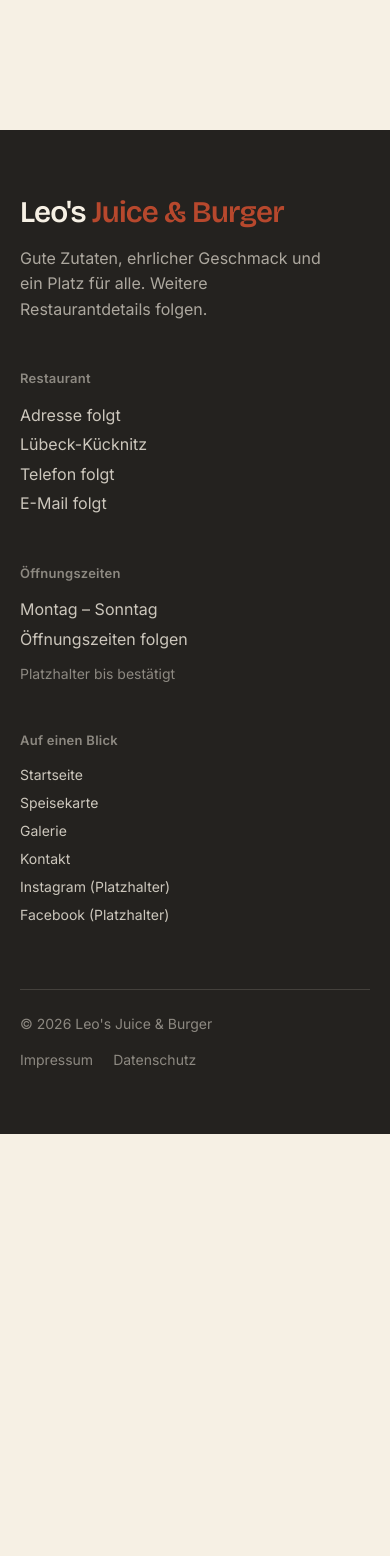
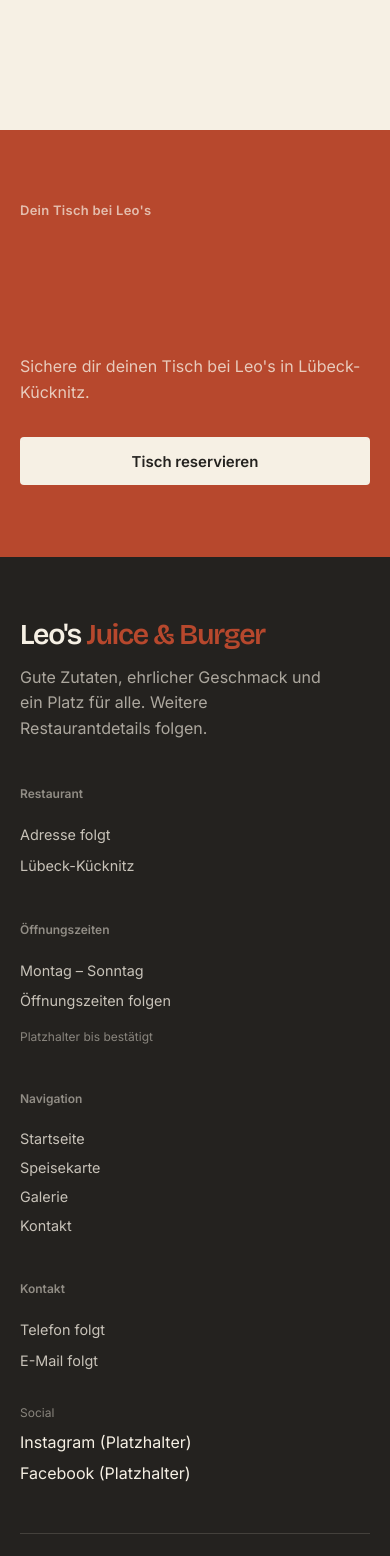
Before and after one commit to veokleo-create07/leosjuiceandburger.lubeck-kucknitz, a Next.js app: page /de in a window 390 px wide. Shown: the part 5120-6676 px from the top of the page. Before the commit the page ends 6254 px from the top, so only its background shows below. Built offline with nearby package versions, Linux system fonts and the light colour scheme; no server answers.

Commit message:
Add final reservation CTA and refine footer

```diff
--- a/messages/de.json
+++ b/messages/de.json
@@ -68,6 +68,12 @@
     "imageAlt": "Einladende Restaurantatmosphäre mit Tischen und warmem Tageslicht",
     "temporaryImageNote": "Temporäres Bild – wird durch Leo's Fotografie ersetzt."
   },
+  "reservationCta": {
+    "label": "Dein Tisch bei Leo's",
+    "heading": "Lust auf richtig gute Burger?",
+    "supportingText": "Sichere dir deinen Tisch bei Leo's in Lübeck-Kücknitz.",
+    "button": "Tisch reservieren"
+  },
   "navigation": {
     "start": "Startseite",
     "menu": "Speisekarte",
@@ -92,6 +98,9 @@
     "phone": "Telefon folgt",
     "email": "E-Mail folgt",
     "openingHours": "Öffnungszeiten",
+    "navigation": "Navigation",
+    "contact": "Kontakt",
+    "social": "Social",
     "days": "Montag – Sonntag",
     "hours": "Öffnungszeiten folgen",
     "placeholderNote": "Platzhalter bis bestätigt",
--- a/messages/en.json
+++ b/messages/en.json
@@ -68,6 +68,12 @@
     "imageAlt": "Welcoming restaurant atmosphere with tables and warm daylight",
     "temporaryImageNote": "Temporary image – to be replaced with Leo's photography."
   },
+  "reservationCta": {
+    "label": "Your table at Leo's",
+    "heading": "Ready for really good burgers?",
+    "supportingText": "Reserve your table at Leo's in Lübeck-Kücknitz.",
+    "button": "Reserve a table"
+  },
   "navigation": {
     "start": "Home",
     "menu": "Menu",
@@ -92,6 +98,9 @@
     "phone": "Phone to follow",
     "email": "Email to follow",
     "openingHours": "Opening hours",
+    "navigation": "Navigation",
+    "contact": "Contact",
+    "social": "Social",
     "days": "Monday – Sunday",
     "hours": "Opening hours to follow",
     "placeholderNote": "Placeholder until confirmed",
--- a/src/app/[locale]/page.tsx
+++ b/src/app/[locale]/page.tsx
@@ -2,6 +2,7 @@ import { Hero } from "@/components/home/hero";
 import { About } from "@/components/home/about";
 import { Specialties } from "@/components/home/specialties";
 import { Visit } from "@/components/home/visit";
+import { ReservationCta } from "@/components/home/reservation-cta";
 
 export default function LocaleHomePage() {
   return (
@@ -10,6 +11,7 @@ export default function LocaleHomePage() {
       <Specialties />
       <About />
       <Visit />
+      <ReservationCta />
     </>
   );
 }
--- a/src/app/globals.css
+++ b/src/app/globals.css
@@ -925,6 +925,195 @@
   }
 }
 
+.reservation-cta {
+  background: var(--burnt-orange);
+  color: var(--cream);
+}
+
+.reservation-cta-inner {
+  display: flex;
+  align-items: end;
+  justify-content: space-between;
+  gap: 3rem;
+  padding-block: clamp(5rem, 10vw, 9rem);
+}
+
+.reservation-cta-label {
+  margin-bottom: 1.25rem;
+  color: color-mix(in srgb, var(--cream) 70%, transparent);
+}
+
+.reservation-cta-heading {
+  max-width: 54rem;
+  font-family: var(--font-heading);
+  font-size: clamp(3.25rem, 7vw, 7rem);
+  font-weight: 600;
+  line-height: 0.9;
+  letter-spacing: -0.06em;
+  animation: reservation-reveal 800ms cubic-bezier(0.22, 1, 0.36, 1) both;
+}
+
+@keyframes reservation-reveal {
+  from {
+    opacity: 0;
+    transform: translateY(1rem);
+  }
+
+  to {
+    opacity: 1;
+    transform: translateY(0);
+  }
+}
+
+@supports (animation-timeline: view()) {
+  .reservation-cta-heading {
+    animation-timeline: view();
+    animation-range: entry 0% cover 30%;
+  }
+}
+
+.reservation-cta-support {
+  max-width: 26rem;
+  margin-top: 1.5rem;
+  color: color-mix(in srgb, var(--cream) 78%, transparent);
+}
+
+.reservation-cta-button {
+  flex-shrink: 0;
+  background: var(--cream);
+  color: var(--charcoal);
+  transition: background-color 160ms ease, color 160ms ease, transform 160ms ease;
+}
+
+.reservation-cta-button:hover {
+  background: var(--charcoal);
+  color: var(--cream);
+  transform: translateY(-0.15rem);
+}
+
+.site-footer-grid {
+  display: grid;
+  grid-template-columns: minmax(13rem, 1.35fr) repeat(4, minmax(0, 1fr));
+  gap: clamp(2rem, 4vw, 4.5rem);
+}
+
+.site-footer-logo {
+  max-width: 16rem;
+  font-family: var(--font-heading);
+  font-size: clamp(1.8rem, 3vw, 2.5rem);
+  font-weight: 600;
+  line-height: 0.95;
+  letter-spacing: -0.04em;
+}
+
+.site-footer-heading {
+  color: color-mix(in srgb, var(--cream) 52%, transparent);
+  font-family: var(--font-sans);
+  font-size: 0.75rem;
+  font-weight: 600;
+}
+
+.site-footer-list {
+  display: flex;
+  flex-direction: column;
+  align-items: flex-start;
+  gap: 0.45rem;
+  margin-top: 1.25rem;
+  color: color-mix(in srgb, var(--cream) 78%, transparent);
+  font-size: 0.9rem;
+}
+
+.site-footer-note,
+.site-footer-subheading {
+  padding-top: 0.5rem;
+  color: color-mix(in srgb, var(--cream) 48%, transparent);
+  font-size: 0.75rem;
+}
+
+.site-footer-subheading {
+  margin-top: 1.5rem;
+}
+
+.site-footer-social {
+  display: flex;
+  flex-direction: column;
+  align-items: flex-start;
+  gap: 0.45rem;
+  margin-top: 0.5rem;
+}
+
+.site-footer-link {
+  transition: color 160ms ease;
+}
+
+.site-footer-link:hover {
+  color: var(--cream);
+}
+
+.site-footer-bottom {
+  display: flex;
+  flex-wrap: wrap;
+  justify-content: space-between;
+  gap: 1rem;
+  margin-top: clamp(3rem, 7vw, 6rem);
+  border-top: 1px solid color-mix(in srgb, var(--cream) 15%, transparent);
+  padding-top: 1.25rem;
+  color: color-mix(in srgb, var(--cream) 50%, transparent);
+  font-size: 0.8rem;
+}
+
+@media (max-width: 1100px) {
+  .site-footer-grid {
+    grid-template-columns: repeat(4, minmax(0, 1fr));
+  }
+
+  .site-footer-brand {
+    grid-column: 1 / -1;
+  }
+}
+
+@media (max-width: 767px) {
+  .reservation-cta-inner {
+    display: block;
+    padding-block: 4.5rem;
+  }
+
+  .reservation-cta-heading {
+    font-size: clamp(3.2rem, 13vw, 4.75rem);
+  }
+
+  .reservation-cta-button {
+    width: 100%;
+    margin-top: 2rem;
+  }
+
+  .site-footer-grid {
+    display: grid;
+    grid-template-columns: 1fr;
+    gap: 2.75rem;
+  }
+
+  .site-footer-brand {
+    grid-column: auto;
+  }
+
+  .site-footer-bottom {
+    flex-direction: column;
+    align-items: flex-start;
+  }
+}
+
+@media (prefers-reduced-motion: reduce) {
+  .reservation-cta-heading {
+    animation: none;
+  }
+
+  .reservation-cta-button,
+  .site-footer-link {
+    transition: none;
+  }
+}
+
 body {
   background: var(--cream);
   color: var(--charcoal);
--- /dev/null
+++ b/src/components/home/reservation-cta.tsx
@@ -0,0 +1,26 @@
+import { useTranslations } from "next-intl";
+
+import { Link } from "@/i18n/navigation";
+
+export function ReservationCta() {
+  const t = useTranslations("reservationCta");
+
+  return (
+    <section id="reservierung" className="reservation-cta" aria-labelledby="reservation-heading">
+      <div className="content-width page-padding">
+        <div className="reservation-cta-inner">
+          <div>
+            <p className="reservation-cta-label type-label">{t("label")}</p>
+            <h2 id="reservation-heading" className="reservation-cta-heading">
+              {t("heading")}
+            </h2>
+            <p className="reservation-cta-support type-body">{t("supportingText")}</p>
+          </div>
+          <Link href="/#reservierung" className="button-base button-editorial reservation-cta-button">
+            {t("button")}
+          </Link>
+        </div>
+      </div>
+    </section>
+  );
+}
--- a/src/components/layout/site-footer.tsx
+++ b/src/components/layout/site-footer.tsx
@@ -20,55 +20,64 @@ export function SiteFooter() {
   const t = useTranslations("footer");
 
   return (
-    <footer className="bg-charcoal text-cream">
+    <footer className="site-footer bg-charcoal text-cream">
       <div className="content-width page-padding section-spacing">
-        <div className="grid gap-12 md:grid-cols-[1.5fr_1fr_1fr_1fr] md:gap-8">
-          <div>
-            <p className="font-heading text-3xl font-semibold tracking-tight">
+        <div className="site-footer-grid">
+          <div className="site-footer-brand">
+            <p className="site-footer-logo">
               Leo&apos;s <span className="text-burnt-orange">Juice &amp; Burger</span>
             </p>
             <p className="type-body mt-4 max-w-xs text-cream/65">{t("intro")}</p>
           </div>
 
-          <div>
-            <h2 className="type-label text-cream/50">{t("restaurant")}</h2>
-            <address className="type-body mt-4 space-y-1 not-italic text-cream/80">
+          <div className="site-footer-column">
+            <h2 className="site-footer-heading">{t("restaurant")}</h2>
+            <address className="site-footer-list type-body not-italic">
               <p>{businessInfo.address ?? t("address")}</p>
               <p>{businessInfo.city}</p>
-              <p>{businessInfo.phone ?? t("phone")}</p>
-              <p>{businessInfo.email ?? t("email")}</p>
             </address>
           </div>
 
-          <div>
-            <h2 className="type-label text-cream/50">{t("openingHours")}</h2>
-            <div className="type-body mt-4 space-y-1 text-cream/80">
+          <div className="site-footer-column">
+            <h2 className="site-footer-heading">{t("openingHours")}</h2>
+            <div className="site-footer-list type-body">
               <p>{t("days")}</p>
               <p>{businessInfo.openingHours ?? t("hours")}</p>
-              <p className="pt-2 text-sm text-cream/50">{t("placeholderNote")}</p>
+              <p className="site-footer-note">{t("placeholderNote")}</p>
             </div>
           </div>
 
-          <div>
-            <h2 className="type-label text-cream/50">{t("overview")}</h2>
-            <nav className="mt-4 flex flex-col items-start gap-2" aria-label={t("overview")}>
+          <div className="site-footer-column">
+            <h2 className="site-footer-heading">{t("navigation")}</h2>
+            <nav className="site-footer-list" aria-label={t("navigation")}>
               {navigation.map((item) => (
-                <Link key={item.href} href={item.href} className="text-sm text-cream/80 transition-colors hover:text-cream">
+                <Link key={item.href} href={item.href} className="site-footer-link">
                   {tNavigation(item.key)}
-                </Link>
-              ))}
-              {socialLinks.map((item) => (
-                <Link key={item.href} href={item.href} className="text-sm text-cream/80 transition-colors hover:text-cream">
-                  {t(item.key)}
                 </Link>
               ))}
             </nav>
           </div>
+
+          <div className="site-footer-column">
+            <h2 className="site-footer-heading">{t("contact")}</h2>
+            <address className="site-footer-list type-body not-italic">
+              <p>{businessInfo.phone ?? t("phone")}</p>
+              <p>{businessInfo.email ?? t("email")}</p>
+            </address>
+            <p className="site-footer-subheading">{t("social")}</p>
+            <div className="site-footer-social">
+              {socialLinks.map((item) => (
+                <Link key={item.href} href={item.href} className="site-footer-link">
+                  {t(item.key)}
+                </Link>
+              ))}
+            </div>
+          </div>
         </div>
 
-        <div className="mt-16 flex flex-col gap-4 border-t border-cream/15 pt-6 text-sm text-cream/50 sm:flex-row sm:items-center sm:justify-between">
+        <div className="site-footer-bottom">
           <p>{t("copyright")}</p>
-          <div className="flex gap-5">
+          <div className="flex flex-wrap gap-5">
             <Link href="#impressum" className="transition-colors hover:text-cream">
               {t("imprint")}
             </Link>
```
